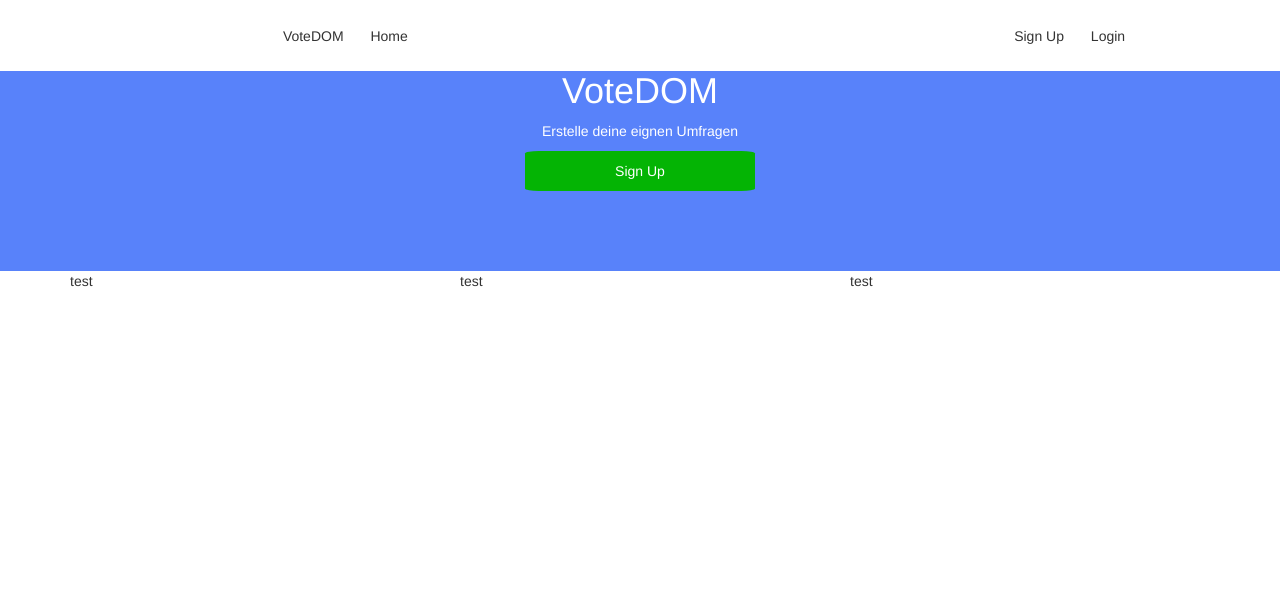
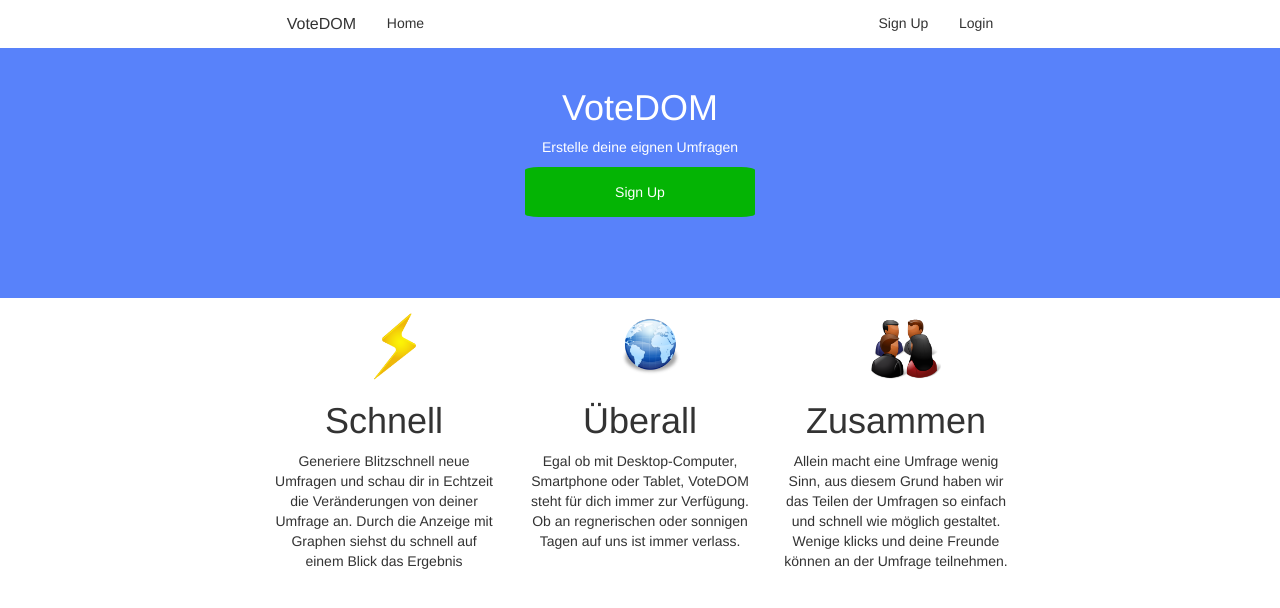
Before and after one commit to derdrache/voting-app, a website: page client/index.html in a window 1280 px wide. Drawn offline with nearby package versions, Linux system fonts and the light colour scheme.

Commit message:
front page

```diff
--- a/client/index.html
+++ b/client/index.html
@@ -1,21 +1,18 @@
 
 <html>
     <head>
-        <!-- Latest compiled and minified CSS -->
+        <!-- Bootstrap + Einbindung der style.css -->
         <link rel="stylesheet" href="https://maxcdn.bootstrapcdn.com/bootstrap/3.3.7/css/bootstrap.min.css" integrity="sha384-BVYiiSIFeK1dGmJRAkycuHAHRg32OmUcww7on3RYdg4Va+PmSTsz/K68vbdEjh4u" crossorigin="anonymous">
-
-        <!-- Optional theme -->
         <link rel="stylesheet" href="https://maxcdn.bootstrapcdn.com/bootstrap/3.3.7/css/bootstrap-theme.min.css" integrity="sha384-rHyoN1iRsVXV4nD0JutlnGaslCJuC7uwjduW9SVrLvRYooPp2bWYgmgJQIXwl/Sp" crossorigin="anonymous">
         <link href="style.css" type="text/css" rel="stylesheet">
 
 
     </head>
-    <body ng-app="VotingApp">
+    <body ng-app="VotingApp" ng-controller="MainController">
 
         <div class="headlist clearfix">
-        <div class="headLeft">VoteDOM</div>
+            <div class="headLeft title">VoteDOM</div>
             <div class="headLeft">Home</div>
-
             <div class="headRight">Login</div>
             <div class="headRight">Sign Up</div>
         </div>
@@ -28,12 +25,35 @@
             </div>
         </div>
 
-
         <div class="container">
             <div class="row">
-            <div class="col-sm-4">test</div>
-            <div class="col-sm-4">test</div>
-            <div class="col-sm-4">test</div>
+                <div class="col-sm-4">
+                    <img style="margin-left: 20px;"widt="70" height="70" src="/bilder/blitz.png">
+                    <h1>Schnell</h1>
+                    <p>
+                        Generiere Blitzschnell neue Umfragen und schau dir in Echtzeit
+                        die Veränderungen von deiner Umfrage an. Durch die Anzeige mit
+                        Graphen siehst du schnell auf einem Blick das Ergebnis
+                    </p>
+                </div>
+                <div class="col-sm-4">
+                    <img style="margin-left: 20px;"widt="70" height="70" src="/bilder/erde.png">
+                    <h1>Überall</h1>
+                    <p>
+                        Egal ob mit Desktop-Computer, Smartphone oder Tablet, VoteDOM
+                        steht für dich immer zur Verfügung. Ob an regnerischen oder sonnigen Tagen
+                        auf uns ist immer verlass.
+                    </p>
+                </div>
+                <div class="col-sm-4">
+                    <img style="margin-left: 20px;"widt="70" height="70" src="/bilder/team.png">
+                     <h1>Zusammen</h1>
+                     <p>
+                         Allein macht eine Umfrage wenig Sinn, aus diesem Grund haben wir das Teilen
+                         der Umfragen so einfach und schnell wie möglich gestaltet. Wenige klicks und
+                         deine Freunde können an der Umfrage teilnehmen.
+                     </p>
+                </div>
             </div>
         </div>
 
@@ -43,11 +63,10 @@
 
 
 
-
-
+      <!-- alle js Einbindung -->
      <script src="/js/jquery.min.js"></script>
      <script src="https://ajax.googleapis.com/ajax/libs/angularjs/1.2.32/angular.min.js"></script>
      <script src="app.js"></script>
-     <script src="controllers/controller.js"></script>
+     <script src="js/controllers/mainController.js"></script>
     </body>
 </html>
--- a/client/style.css
+++ b/client/style.css
@@ -2,54 +2,50 @@
     background-color: #FFFFFF;
 }
 
+/*1. Abschnitt*/
 
 .headList{
-    width: 70%;
-    margin-top: 2%;
+    width: 60%;
+    margin-top: 1%;
     margin-left: 20%;
 }
-
-
+.clearfix:after {
+  content: "";
+  display: table;
+  clear: both;
+}
+.title{
+    font-size: 16px;
+}
 .headLeft{
-    margin-left: 3%;
+    margin-left: 4%;
     float: left;
     cursor: pointer;
 }
-
-
 .headRight{
-    margin-right: 3%;
+    margin-right: 4%;
     float: right;
     cursor: pointer;
 }
-
-
 .headRight:hover{
     font-weight: bold;
     color: #0101DF;
 }
 
-
-.clearfix:after {
-  content: "";
-  display: table;
-  clear: both;
-}
+/*2. Abschnitt*/
 
 .banner{
-    margin-top: -3%;
+    margin-top: 1%;
     clear: both;
     width: 100%;
-    height: 200px;
+    height: 250px;
     background-color: #5882FA;
 }
-
 .bannerText{
+    padding-top: 1.5%;
     color: white;
-    margin-top: 5%;
     text-align: center;
 }
-
 .signUpButton{
     display: flex;
     margin-left: 41%;
@@ -61,7 +57,18 @@
     border-radius: 6%;
     cursor: pointer;
 }
-
 .signUpButton:hover{
     background-color: green;
 }
+
+/*3. Abschnitt*/
+
+.container{
+    margin-top: 1%;
+    margin-left: 20%;
+    width: 60%;
+}
+
+.col-sm-4{
+    text-align: center;
+}
```
Also changed, not shown: client/bilder/blitz.png (added), client/bilder/erde.png (added), client/bilder/erde1.png (added), client/bilder/team.png (added), client/js/controllers/mainController.js (line endings or trailing spaces), client/js/controllers/signUpController.js (added). Lines whose indentation alone changed are shown as unchanged.
